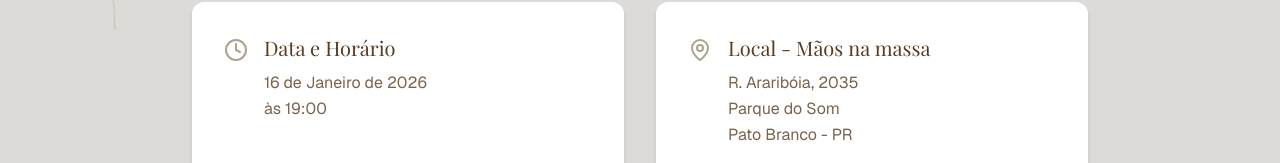
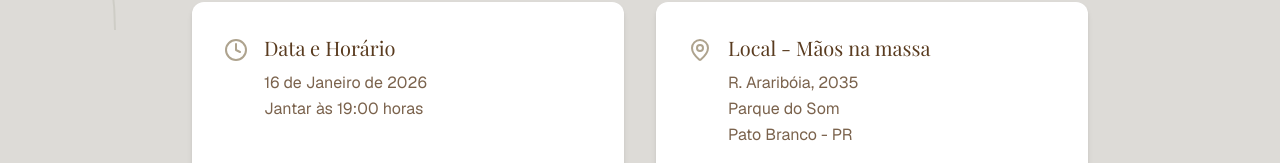
Before and after one commit to ThiagoLanzarin/invite, a Next.js app: page / in a window 1280 px wide. Shown: the part 4586-4749 px from the top of the page. Built offline with nearby package versions, Linux system fonts and the light colour scheme; a web font is replaced by a local one.

Commit message:
fix: update dinner time format in wedding invitation

```diff
--- a/app/page.tsx
+++ b/app/page.tsx
@@ -239,7 +239,7 @@ export default function WeddingInvitation() {
                   <p className="text-card-foreground/80 leading-relaxed">
                     16 de Janeiro de 2026
                     <br />
-                    às 19:00
+                    Jantar às 19:00 horas
                   </p>
                 </div>
               </div>
```
